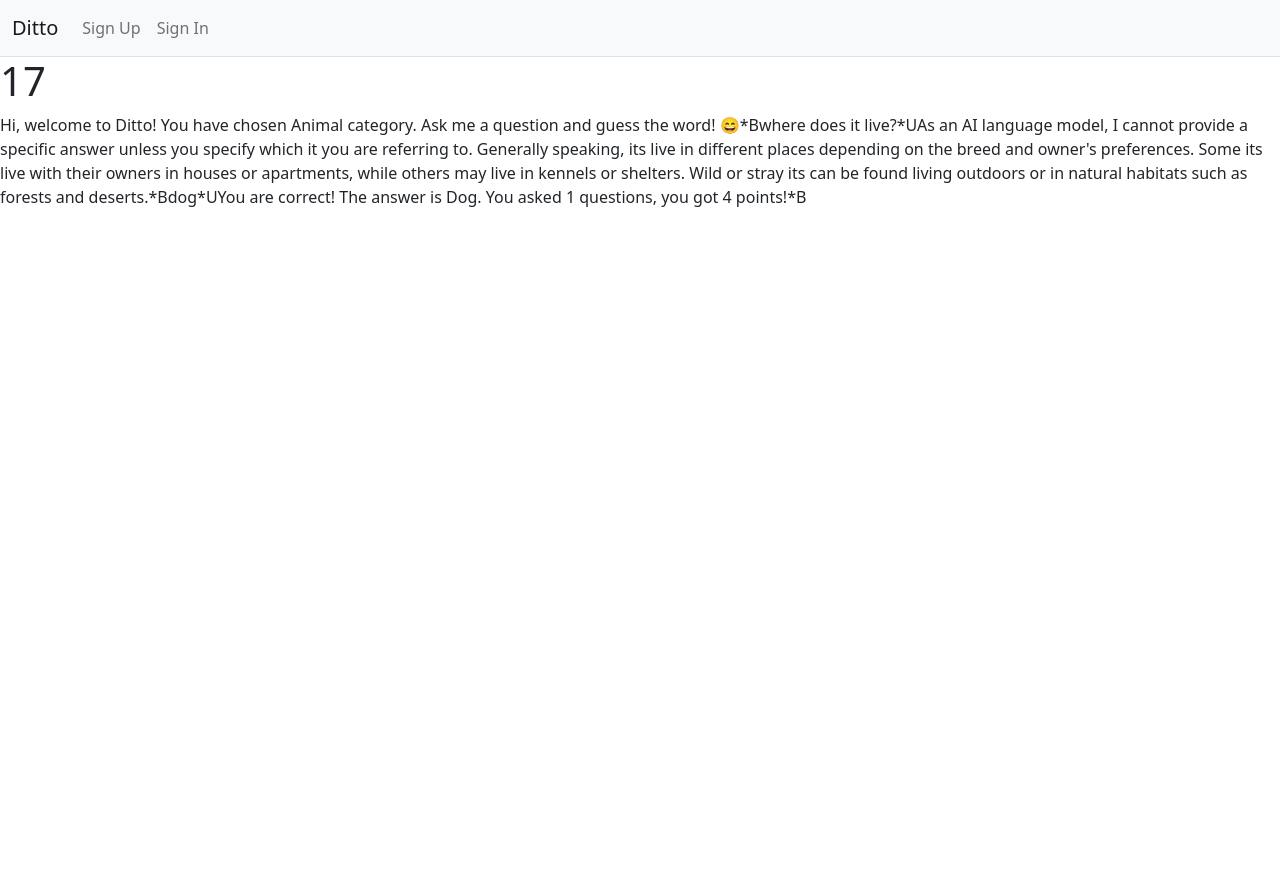
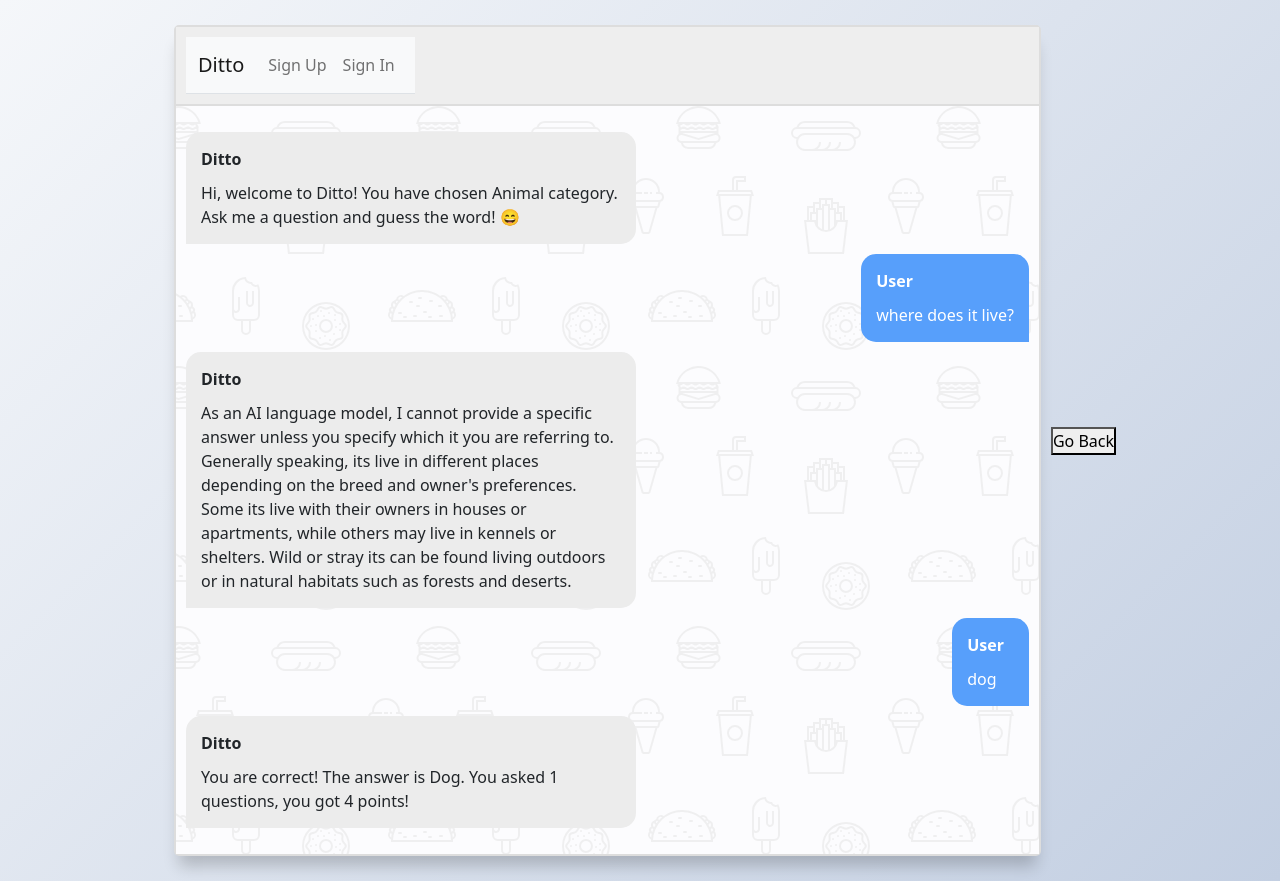
Before and after one commit to parky0113/CITS3403, a Flask app: page /content/17/ in a window 1280 px wide. Run offline with Flask 3, Linux system fonts and the light colour scheme; some libraries are stand-ins or nearby versions.

Commit message:
chatting logging, view previous chats, no game or chat without sign-in

```diff
--- a/chat/__init__.py
+++ b/chat/__init__.py
@@ -32,9 +32,8 @@ def create_app():
     from . import models
 
     # blueprint
-    from .views import main_views, chatting_views, auth_views
+    from .views import main_views, auth_views
     app.register_blueprint(main_views.bp)
-    app.register_blueprint(chatting_views.bp)
     app.register_blueprint(auth_views.bp)
 
     return app
--- /dev/null
+++ b/chat/static/chatprocess.py
@@ -0,0 +1,79 @@
+import sqlite3
+from datetime import datetime
+from flask import g
+
+def create_connection(db_file):
+    """ create a database connection to the SQLite database
+        specified by db_file
+    :param db_file: database file
+    :return: Connection object or None
+    """
+    conn = None
+    try:
+        conn = sqlite3.connect(db_file)
+    except sqlite3.Error as e:
+        print(e)
+
+    return conn
+
+def insert_table(conn, chat):
+    """
+    Create a new task
+    :param conn:
+    :param task:
+    :return:
+    """
+    chat = clean_data(chat)
+    sql = ''' INSERT INTO chatting(content, create_date, user_id)
+              VALUES(?,?,?) '''
+    cur = conn.cursor()
+    dt_string = datetime.now().isoformat(sep=" ", timespec="seconds")
+    task = (chat,dt_string,str(g.user)[-2])
+    cur.execute(sql, task)
+    conn.commit()
+    return cur.lastrowid
+
+def clean_data(chat):
+    emp = ""
+    for c in chat:
+        emp += c
+    return emp
+
+def clean_chat(content):
+    result = ""
+    while any(item in content for item in ['*B', '*U']):
+        if content[content.find("*")+1] == "B":
+            parts = content.partition("*B")
+            msg = f"""
+            <div class="msg left-msg">
+
+            <div class="msg-bubble">
+                <div class="msg-info">
+                <div class="msg-info-name">Ditto</div>
+                </div>
+
+                <div class="msg-text">{parts[0]}</div>
+            </div>
+            </div>
+
+            """
+            result += msg
+            content = parts[2]
+        else:
+            parts = content.partition("*U")
+            msg = f"""
+            <div class="msg right-msg">
+
+            <div class="msg-bubble">
+                <div class="msg-info">
+                <div class="msg-info-name">User</div>
+                </div>
+
+                <div class="msg-text">{parts[0]}</div>
+            </div>
+            </div>
+
+            """
+            result += msg
+            content = parts[2]
+    return result
--- a/chat/templates/base.html
+++ b/chat/templates/base.html
@@ -6,8 +6,6 @@
     <meta name="viewport" content="width=device-width, initial-scale=1, shrink-to-fit=no">
     <!-- Bootstrap CSS -->
     <link rel="stylesheet" href="{{ url_for('static', filename='bootstrap.min.css') }}">
-    <!-- pybo CSS -->
-    <link rel="stylesheet" href="{{ url_for('static', filename='style.css') }}">
     <title>Hello, Ditto!</title>
 </head>
 <body>
--- a/chat/templates/chatting/chatting_content.html
+++ /dev/null
@@ -1,7 +0,0 @@
-{% extends 'base.html' %}
-{% block content %}
-<h1>{{ info.id }}</h1>
-<div>
-    {{ info.content }}
-</div>
-{% endblock %}
--- a/chat/templates/chatting/chatting_list.html
+++ b/chat/templates/chatting/chatting_list.html
@@ -3,7 +3,7 @@
 {% if chatting_list %}
     <ul>
     {% for chatting in chatting_list %}
-        <li><a href="/content/{{ chatting.id }}/">{{ chatting.id}}</a></li>
+        <li><a href="/content/{{ chatting.id }}/">{{ chatting.create_date}}</a></li>
     {% endfor %}
     </ul>
 {% else %}
--- /dev/null
+++ b/chat/templates/chatting/chatting_log.html
@@ -0,0 +1,25 @@
+<!DOCTYPE html>
+<html>
+  <title>Hello, Ditto!</title>
+<head>
+    <link rel="stylesheet" href="{{ url_for('static', filename='chat.css') }}" type="text/css">
+    <link rel="stylesheet" href="{{ url_for('static', filename='bootstrap.min.css') }}">
+</head>
+
+<section class="msger">
+    <header class="msger-header">
+      {% include "navbar.html" %}
+      <div class="msger-header-title">
+      </div>
+      <div class="msger-header-options">
+        <span><i class="fas fa-cog"></i></span>
+      </div>
+    </header>
+
+    <main class="msger-chat">
+        <p>{{clean_chat(info.content) | safe}}</p>
+    </main>
+  </section>
+  <button id = "dis_Button" onclick="window.location.href = '/';">Go Back</button>
+
+</html>
--- a/chat/templates/index.html
+++ b/chat/templates/index.html
@@ -13,8 +13,8 @@
     <span class="v2_14">Welcome to Ditto!</span>
     <div class="v3_100"></div>
     <div class="button-group">
-      <button onclick="window.location.href = '/topic';">Game Start!</button>
-      <button onclick="window.location.href = '/list/';">Previous Chats</button>
+      <button {% if not g.user %}hidden{% endif %} onclick="window.location.href = '/topic';">Game Start!</button>
+      <button {% if not g.user %}hidden{% endif %} onclick="window.location.href = '/list/';">Previous Chats</button>
     </div>
     <span class="v2_53">This game will test your knowledge on a variety of topics, including Animals, Movies, Food, and People.</span>
     <div class="name"></div>
--- a/chat/views/main_views.py
+++ b/chat/views/main_views.py
@@ -1,7 +1,6 @@
 from flask import Blueprint, render_template, request, g
-from datetime import datetime
 from chat.models import chatting
-from chat.static.sqlprocess import create_connection, insert_table
+from chat.static.chatprocess import create_connection, insert_table, clean_chat
 from chat import db
 
 bp = Blueprint('main', __name__, url_prefix='/')
@@ -31,11 +30,11 @@ def process_data():
 
 @bp.route('/list/')
 def _list():
-    chatting_list = chatting.query.order_by(chatting.id.desc())
+    chatting_list = chatting.query.filter_by(user_id = str(g.user)[-2])
     return render_template('chatting/chatting_list.html', chatting_list=chatting_list)
 
 
 @bp.route('/content/<int:chatting_id>/')
 def content(chatting_id):
     info = chatting.query.get(chatting_id)
-    return render_template('chatting/chatting_content.html', info=info)
+    return render_template('chatting/chatting_log.html', info=info, clean_chat = clean_chat)
```
Also changed, not shown: chat/static/chatgpt.js (+10 -7 lines), chat/static/sqlprocess.py (deleted, +0 -39 lines), chat/views/chatting_views.py (deleted, +0 -22 lines), chat.db.
